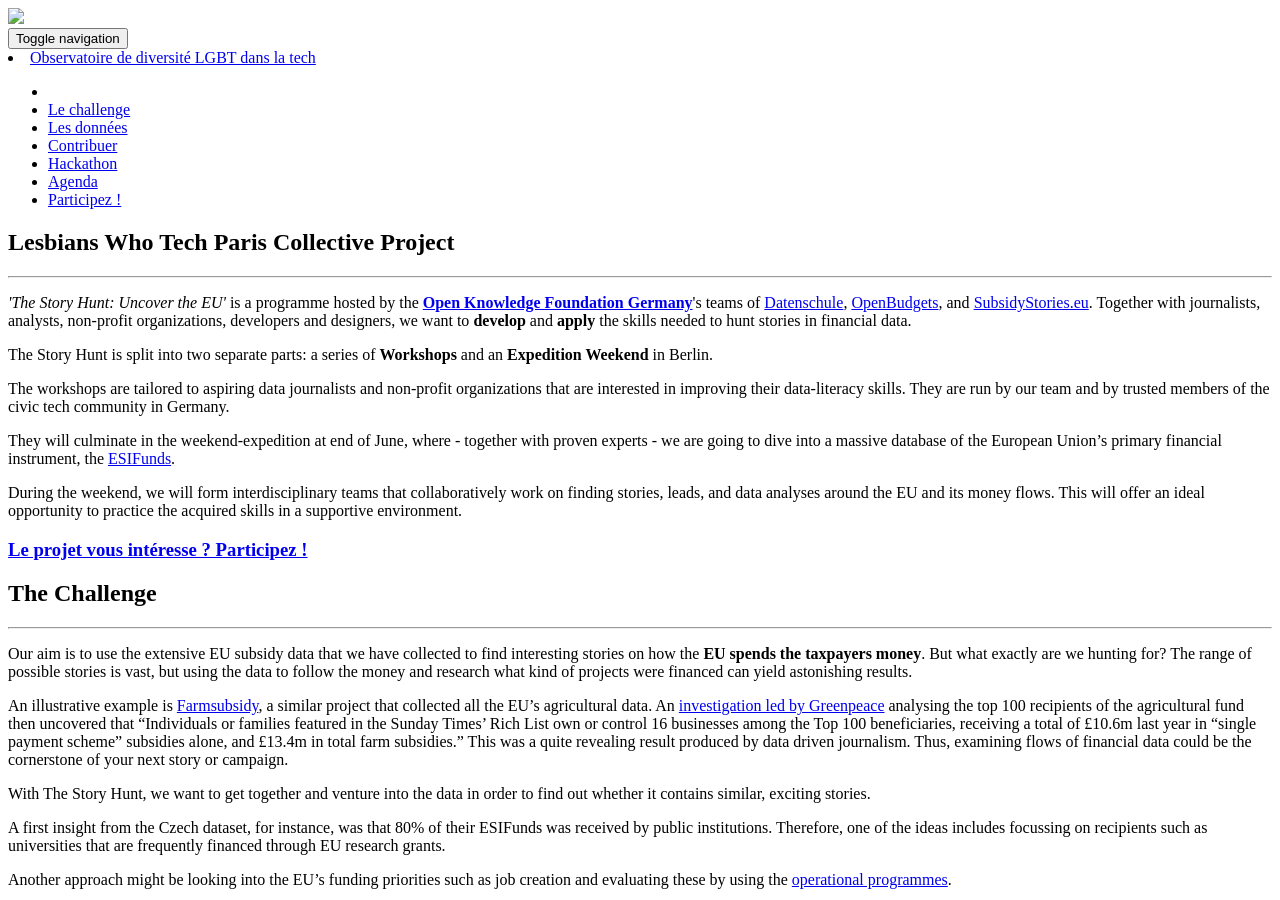
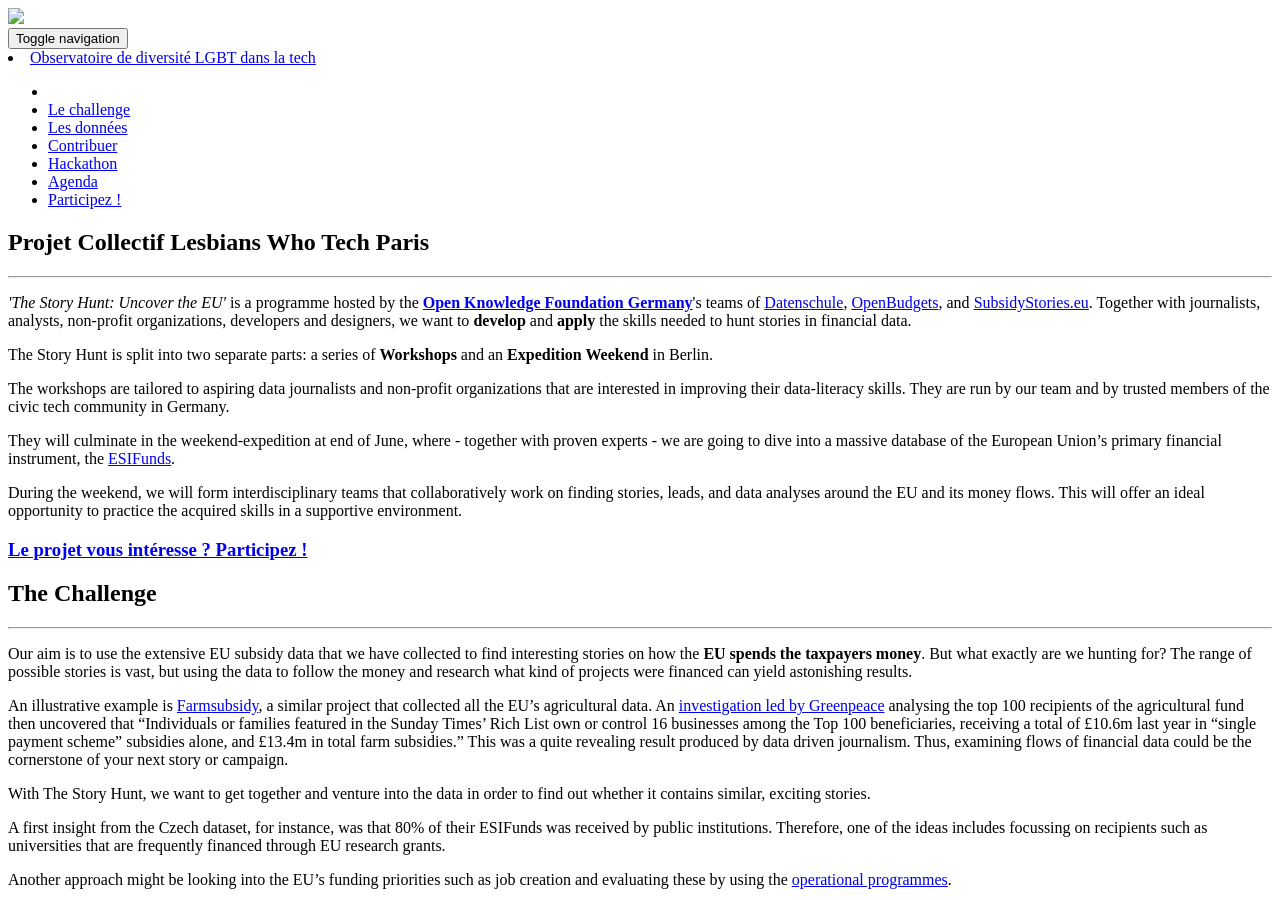
Before and after one commit to ogptoolbox/aap, a Jekyll site: the page built from index.html, in a window 1280 px wide and 900 px high. Built offline with Jekyll 4.4.1, drawn with Linux system fonts in a browser that asks for light colours.

Commit message:
Update intro.html

```diff
--- a/_includes/intro.html
+++ b/_includes/intro.html
@@ -4,7 +4,7 @@
             <div class="row">
 
                 <div class="col-lg-12 text-center">
-                    <h2>Lesbians Who Tech Paris Collective Project</h2>
+                    <h2>Projet Collectif Lesbians Who Tech Paris</h2>
                     <hr class="star-light">
                 </div>
             </div>
```
